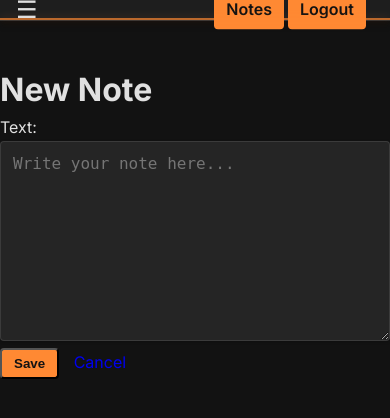
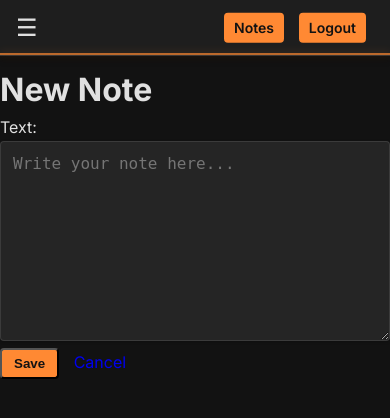
Before and after one commit to calebkoresh/AssetsUSA, a Django app: page /notes/new/ in a window 390 px wide. Shown: the top 418 px of the page. Run offline with Django 5.2, Linux system fonts and the light colour scheme; the visitor is signed in with stand-in values (Sample User, id 1).

Commit message:
mobile test

```diff
--- a/AssetsUSA/home/templates/home/base.html
+++ b/AssetsUSA/home/templates/home/base.html
@@ -31,6 +31,22 @@
         }
         .notes-button:hover {
             opacity: 0.9;
+        }
+        /* Mobile tweaks */
+        @media (max-width: 768px) {
+            /* give the header more height and proper spacing */
+            .header {
+                padding: 10px 24px;
+                min-height: 56px; /* ensures space for the buttons */
+                display: flex;
+                align-items: center;
+            }
+
+            /* scale the auth buttons slightly so they don't dwarf the header */
+            .auth-button {
+                font-size: 0.875rem; /* 14px */
+                padding: 4px 10px;
+            }
         }
     </style>
     {% block extra_head %}{% endblock %}
```
